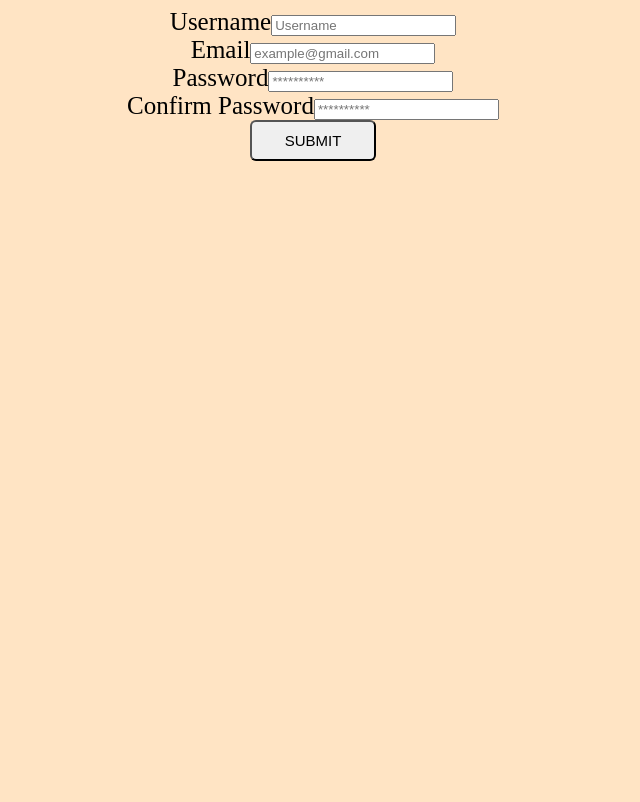
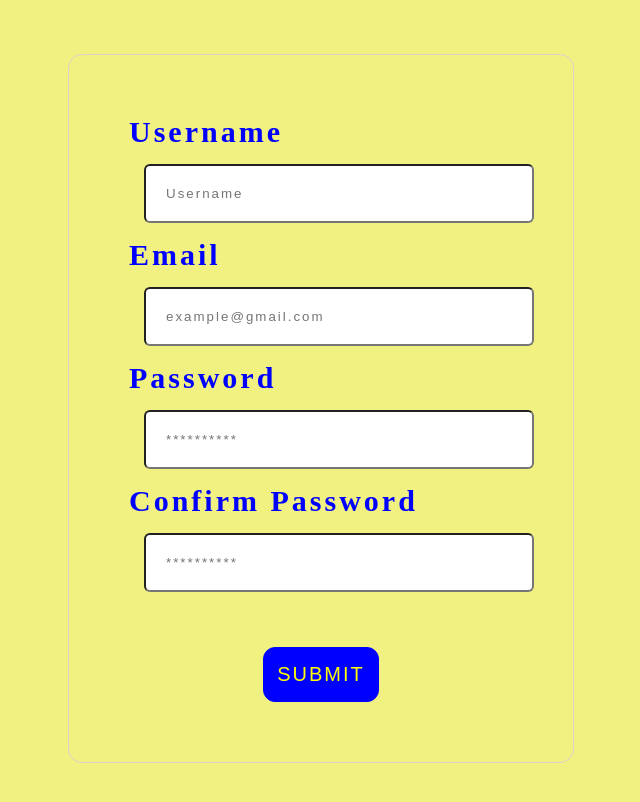
Before and after one commit to julichkaD/React-practice, a React (Create React App) app in the folder react-practice/: page / in a window 1280 px wide. Shown: the top 802 px of the page, without its empty margins (327-967 px from the left). Built offline with nearby package versions, Linux system fonts and the light colour scheme.

Commit message:
Change css

```diff
--- a/react-practice/src/App.css
+++ b/react-practice/src/App.css
@@ -1,33 +1,55 @@
-body {
+body{
+  background-color:rgb(241, 241, 129);
+}
+
+.App{
+  display:flex;
+  align-items: center;
+  justify-content: center;
+  height: 100vh;
+  width: 100vw;
+
+}
+form{
+  width: 30%;
   text-align: center;
-  background-color: bisque;
+  border: 1px solid rgb(226, 206, 206);
+  padding: 60px;
+  border-radius: 14px;
+}
+input{
+  padding: 20px;
+  margin: 15px;
+  letter-spacing: 2px;
+  width: 90%;
+  border-radius: 6px;
 }
 label {
-  font-size: 25px;
+  display: flex;
+  justify-content: flex-start;
+  font-weight: bold;
+  font-size: 30px;
+  color: blue;
+  letter-spacing: 3px;
 }
-
-.input-wrapper {
-  margin-bottom: 30px;
+button {
+  display: block;
+  margin: 0 auto;
+  padding: 15px 10px;
+  width: 30%;
+  margin-top: 40px;
+  border: 1px solid blue;
+  border-radius: 12px;
+  background-color: blue;
+  color: yellow;
+  font-size: 20px;
+  letter-spacing: 2px;
 }
-
-.input-field {
-  width: 20%;
-  padding: 10px;
-  border: 1px solid #ccc;
-  border-radius: 4px;
-  box-sizing: border-box;
-  margin-left: 10px;
-  font-size: 15px;
+span {
+  display: block;
+  color: red;
+  font-size: 17px;
+  margin-top: 2px;
+  font-weight: 500;
+  letter-spacing: 2px;
 }
-
-button {
-  width: 10%;
-  padding: 10px;
-  border-radius: 6px;
-  font-size: 15px;
-}
-span{
-  color: red;
-  margin-left: 10px;
-  font-size: 20px;
-}
```
